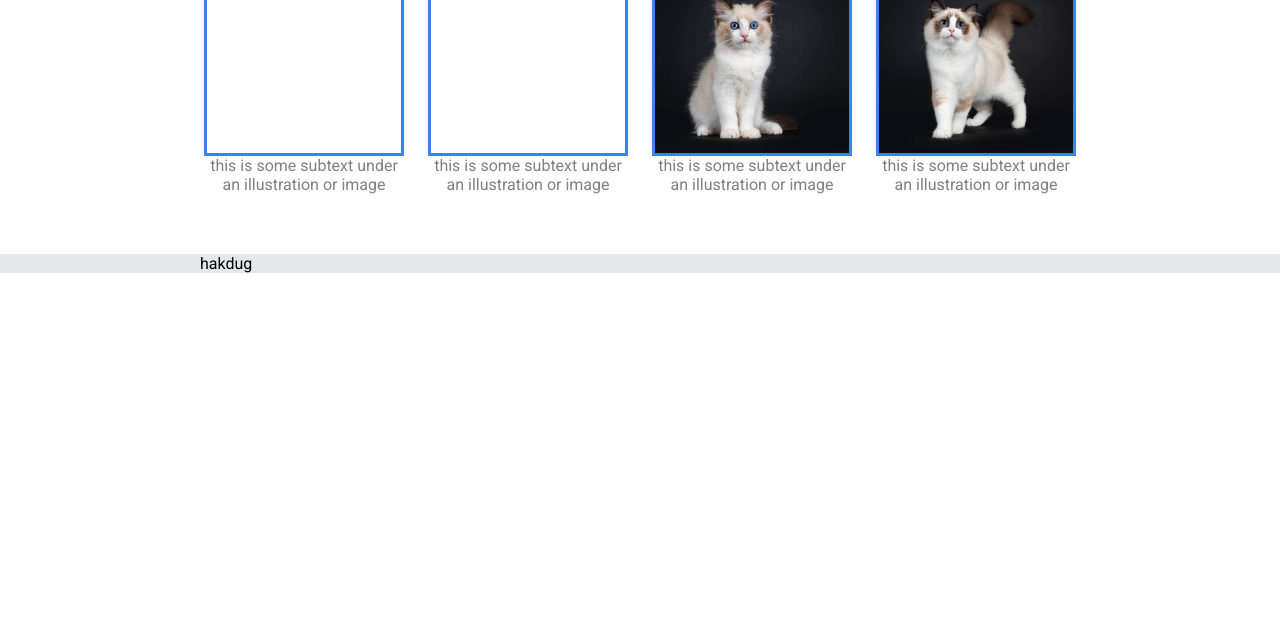
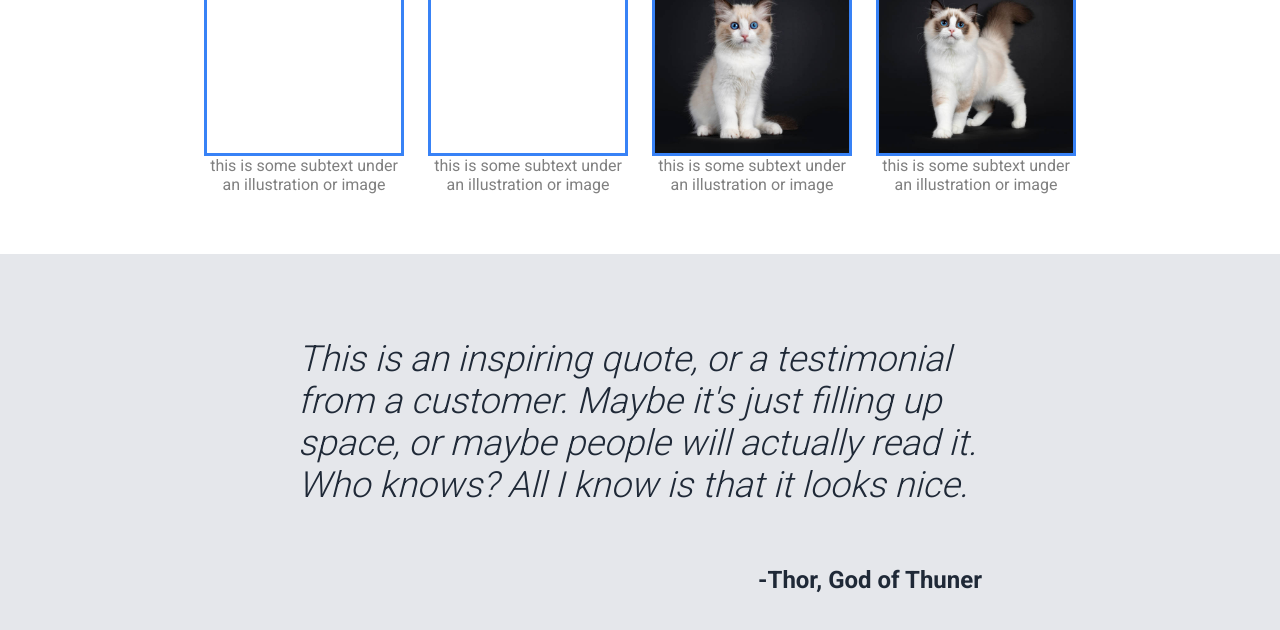
Before and after one commit to d4bid/TheOdinProject-Landing-Page, a plain HTML site: page index.html in a window 1280 px wide. Shown: the part 691-1321 px from the top of the page. Before the commit the page ends 964 px from the top, so only its background shows below. Drawn offline with Linux system fonts and the light colour scheme.

Commit message:
create quote section

```diff
--- a/index.html
+++ b/index.html
@@ -6,7 +6,7 @@
     <title>Landing Page</title>
     <link rel="stylesheet" href="./style.css" />
     <link
-      href="https://fonts.googleapis.com/css2?family=Roboto:wght@400;700&display=swap"
+      href="https://fonts.googleapis.com/css2?family=Roboto:wght@300;400;700&display=swap"
       rel="stylesheet"
     />
   </head>
@@ -80,10 +80,13 @@
       </div>
     </div>
 
-    <!-- qoute section -->
-    <div class="qoute-section">
-      <div>
-        hakdug
+    <!-- quote section -->
+    <div class="quote-section">
+      <div class="quote-container">
+        <p class="quote">This is an inspiring quote, or a testimonial from a customer. Maybe it's just filling up space,
+          or maybe people will actually read it. Who knows? All I know is that it looks nice.
+        </p>
+        <p class="author">-Thor, God of Thuner</p>
       </div>
     </div>
   </body>
--- a/style.css
+++ b/style.css
@@ -135,8 +135,27 @@ body {
   margin: 0;
 }
 
-.qoute-section {
+.quote-section {
   background-color: #E5E7EB;
   padding-left: 200px;
   padding-right: 200px;
+  display: flex;
 }
+
+.quote-container {
+  margin: 48px 98px;
+  font-size: 36px;
+  font-style: italic;
+  font-weight: 300;
+  text-align: left;
+  display: flex;
+  flex-direction: column;
+  color: #1f2937;
+}
+
+.quote-container .author {
+  align-self: flex-end;
+  font-weight: bold;
+  font-size: 24px;
+  font-style: normal;
+}
```
